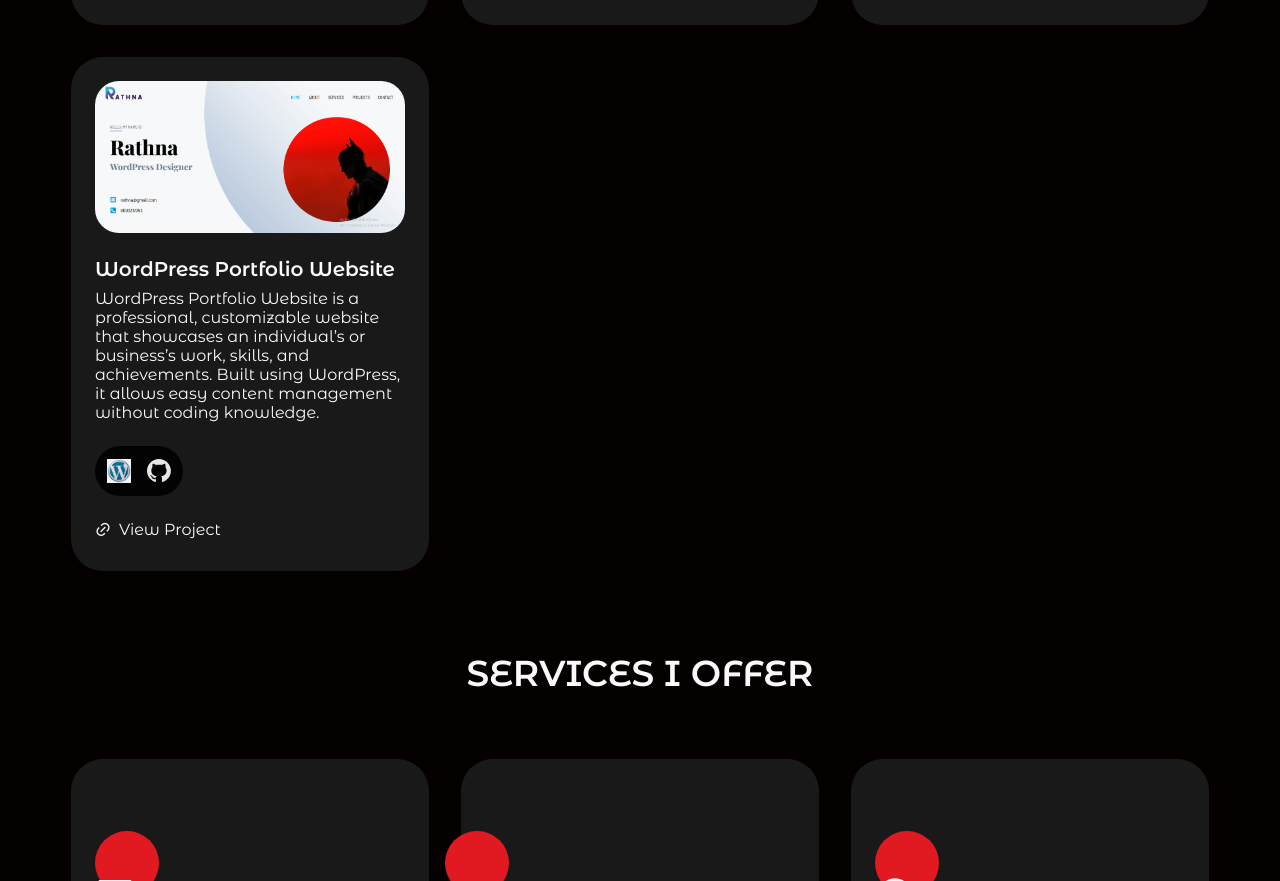
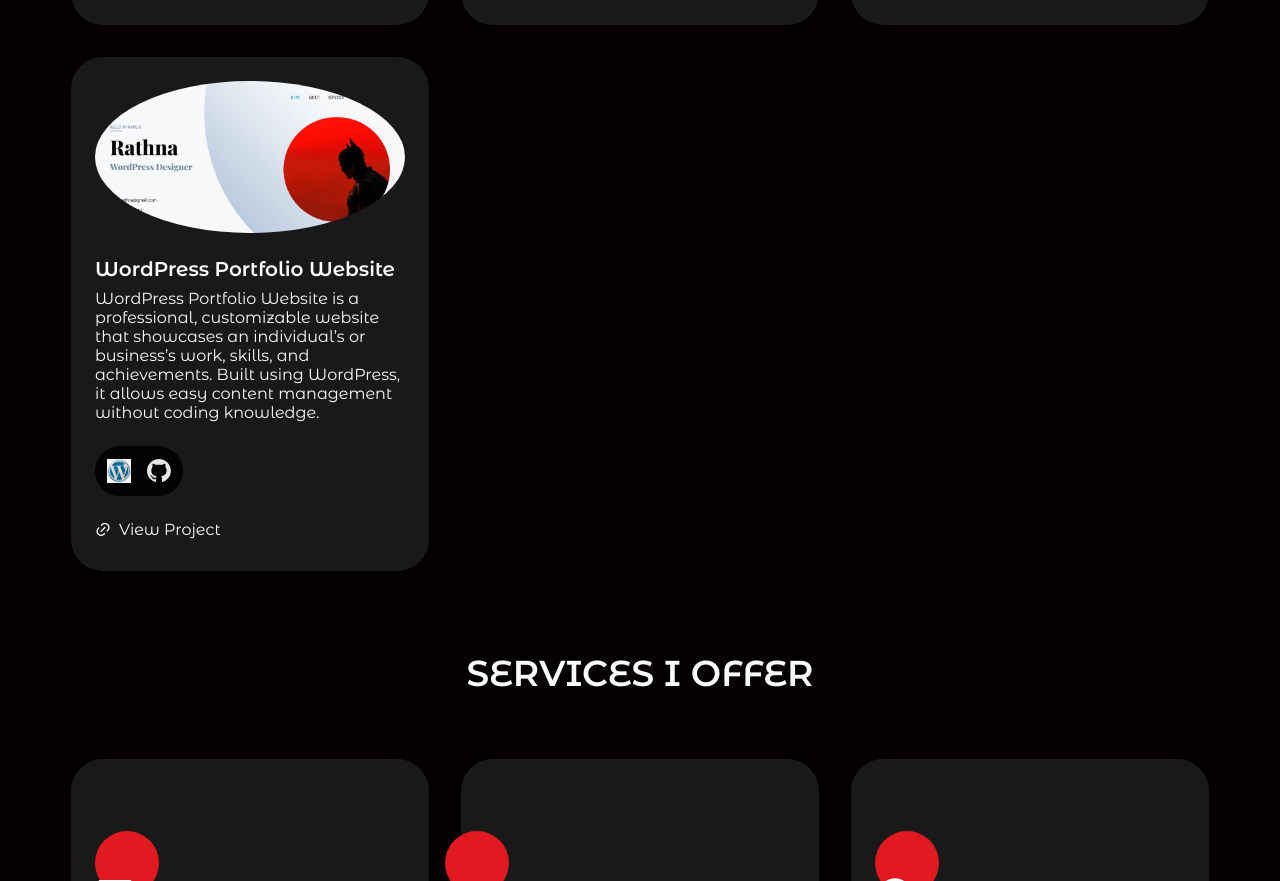
Before and after one commit to Rathna-webdev/Portfolio_Rathna, a plain HTML site: page index.html in a window 1280 px wide. Shown: the part 1519-2400 px from the top of the page. Drawn offline with nearby package versions, Linux system fonts and the light colour scheme; some icons are missing; a web font is replaced by a local one.

Commit message:
Update index.html

```diff
--- a/index.html
+++ b/index.html
@@ -236,7 +236,7 @@
 
                <article class="projects__card">
                   <a href="#" target="_blank" class="projects__image">
-                     <img src="assets/img/WordpressPortfolio.png" alt="image" class="projects__img">
+                     <img src="assets/img/WordpressPortfolio.png" alt="image" class="projects__img" style="border-radius: 50%;">
                   </a>
 
                   <div class="projects__data">
```
